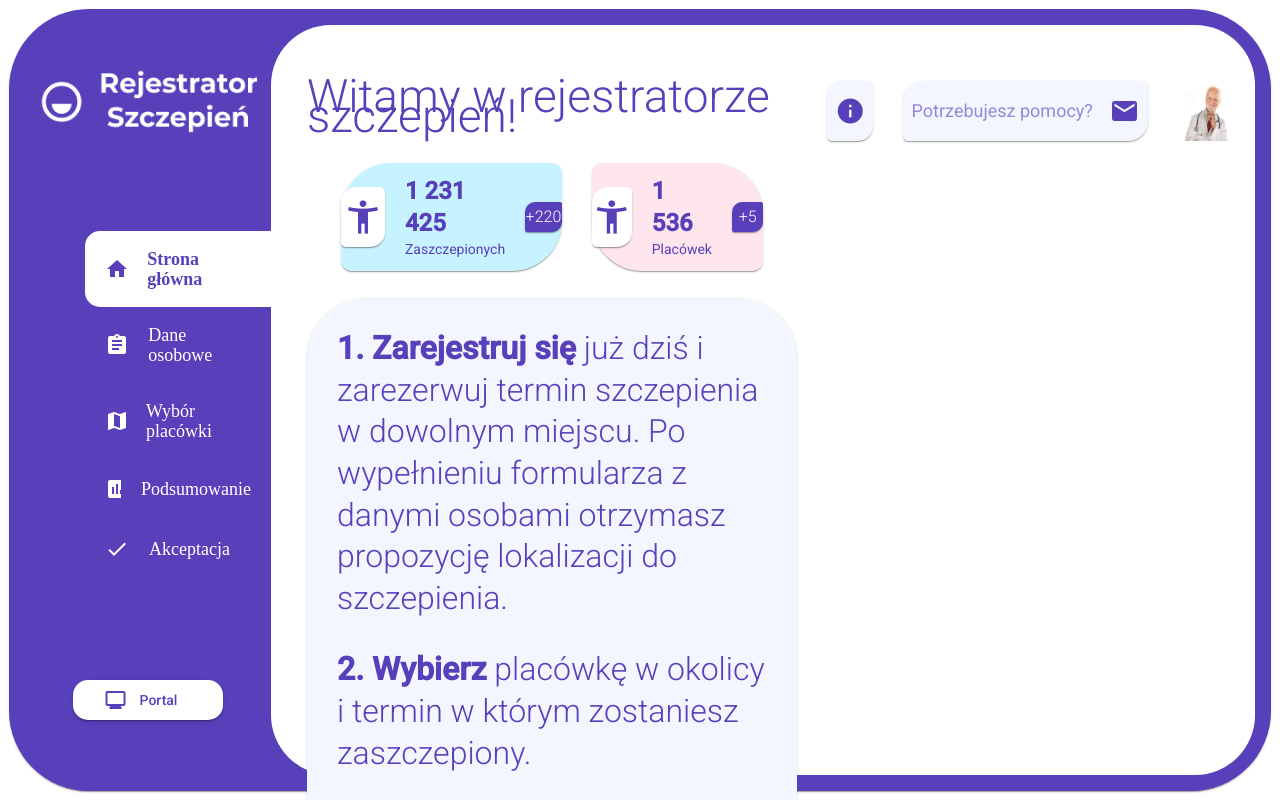
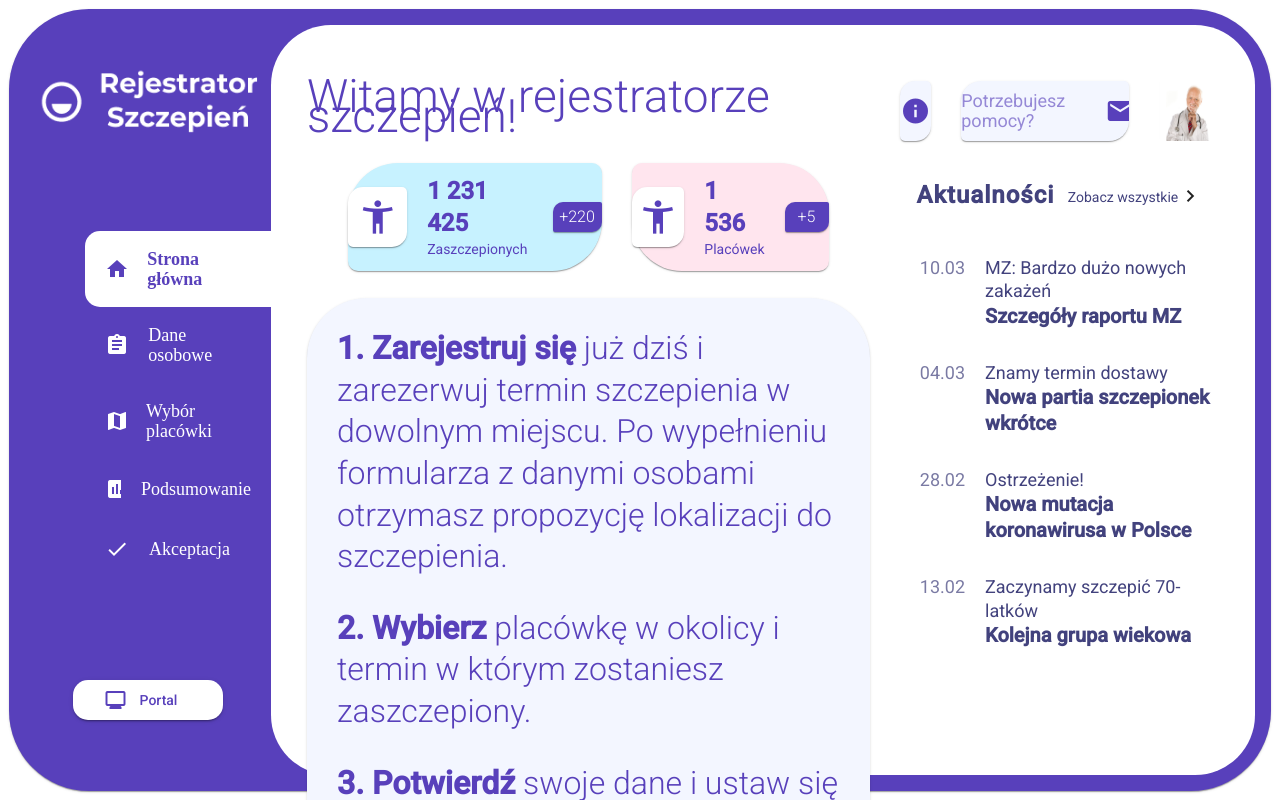
Before and after one commit to ziwg-projekt/front-end, an Angular app: page /main-page in a window 1280 px wide. Shown: the top 800 px of the page. Built offline with nearby package versions, Linux system fonts and the light colour scheme.

Commit message:
news section done

```diff
--- a/src/app/modules/registration-form/pages/form-main-page/form-main-page.component.html
+++ b/src/app/modules/registration-form/pages/form-main-page/form-main-page.component.html
@@ -1,24 +1,25 @@
 <div class="form-main-page-container" fxLayout="row" fxLayoutGap="30px">
-  <div class="guide-section" fxFlex="55" fxLayout="column">
+  <div class="guide-section" fxFlex="65" fxLayout="column">
     <div class="guide-header" fxFlex="15" fxLayoutAlign="center center">
       <p>Witamy w rejestratorze szczepień!</p>
     </div>
     <div class="guide-counter-container" fxFlex="20" fxLayout="row" fxLayoutAlign="center" fxLayoutGap="30px">
       <mat-card fxFlex="45" fxLayoutAlign="center center" fxLayoutGap="20px" class="guide-counter-card guide-left-card">
-        <mat-card class="small-icon-wrapper" fxLayoutAlign="center center" >
+        <mat-card class="small-icon-wrapper" fxLayoutAlign="center center">
           <mat-icon aria-hidden="false">accessibility_new</mat-icon>
         </mat-card>
         <div class="counter-info">
           <h1>1 231 425</h1>
           <p>Zaszczepionych</p>
         </div>
-        <mat-card class="guide-icon-counter-wrapper" fxLayoutAlign="center center"  style="width: 50px">
-<!--          <mat-icon aria-hidden="false" fxLayoutAlign="center center">add</mat-icon>-->
+        <mat-card class="guide-icon-counter-wrapper" fxLayoutAlign="center center" style="width: 50px">
+          <!--          <mat-icon aria-hidden="false" fxLayoutAlign="center center">add</mat-icon>-->
           <p>+220</p>
         </mat-card>
       </mat-card>
-      <mat-card fxFlex="35" fxLayoutAlign="center center" fxLayoutGap="20px" class="guide-counter-card guide-right-card">
-        <mat-card class="small-icon-wrapper" fxLayoutAlign="center center" >
+      <mat-card fxFlex="35" fxLayoutAlign="center center" fxLayoutGap="20px"
+                class="guide-counter-card guide-right-card">
+        <mat-card class="small-icon-wrapper" fxLayoutAlign="center center">
           <mat-icon aria-hidden="false">accessibility_new</mat-icon>
         </mat-card>
         <div class="counter-info">
@@ -45,7 +46,7 @@
       </mat-card>
     </div>
   </div>
-  <div class="info-section" fxFlex="45" fxLayout="column">
+  <div class="info-section" fxFlex="35" fxLayout="column">
     <div class="contact-container" fxFlex="10" fxLayout="row" fxLayoutAlign="center" fxLayoutGap="30px">
       <mat-card class="small-icon-wrapper contact-icon-wrapper" fxLayoutAlign="center center">
         <mat-icon>info</mat-icon>
@@ -57,7 +58,43 @@
       <img class="contact-image" src="assets/images/doctor.png" alt="doctor">
     </div>
     <div class="news-container" fxFlex="55">
-
+      <div class="news-header" fxLayout="row" fxLayoutAlign="space-around end">
+        <h1>Aktualności</h1>
+        <div fxLayout="row">
+          <p>Zobacz wszystkie</p>
+          <mat-icon>navigate_next</mat-icon>
+        </div>
+      </div>
+      <div class="news-content-container" fxLayout="column" fxLayoutGap="20px">
+        <div class="news-item" fxLayout="row" fxLayoutGap="20px">
+          <div class="news-date">
+            <p>10.03</p>
+          </div>
+          <p>MZ: Bardzo dużo nowych zakażeń
+            <br> <span>Szczegóły raportu MZ</span></p>
+        </div>
+        <div class="news-item" fxLayout="row" fxLayoutGap="20px">
+          <div class="news-date">
+            <p>04.03</p>
+          </div>
+          <p>Znamy termin dostawy
+            <br> <span>Nowa partia szczepionek wkrótce</span></p>
+        </div>
+        <div class="news-item" fxLayout="row" fxLayoutGap="20px">
+          <div class="news-date">
+            <p>28.02</p>
+          </div>
+          <p>Ostrzeżenie!
+            <br> <span>Nowa mutacja koronawirusa w Polsce</span></p>
+        </div>
+        <div class="news-item" fxLayout="row" fxLayoutGap="20px">
+          <div class="news-date">
+            <p>13.02</p>
+          </div>
+          <p>Zaczynamy szczepić 70-latków
+            <br> <span>Kolejna grupa wiekowa</span></p>
+        </div>
+      </div>
     </div>
     <div class="infection-rate-container" fxFlex="30">
 
--- a/src/app/modules/registration-form/pages/form-main-page/form-main-page.component.scss
+++ b/src/app/modules/registration-form/pages/form-main-page/form-main-page.component.scss
@@ -17,12 +17,14 @@
     height: 80%;
     padding: 0;
   }
+
   .guide-left-card {
     border-radius: 50px 10px 50px 10px;
     background-color: $color-light-blue;
   }
+
   .guide-right-card {
-    border-radius: 10px 50px 10px 50px ;
+    border-radius: 10px 50px 10px 50px;
     background-color: $color-light-pink;
   }
 }
@@ -34,6 +36,7 @@
     width: 40px;
     color: $color-purple;
   }
+
   height: 60px;
   width: 60px;
   border-radius: 15px 5px 15px 5px;
@@ -45,6 +48,7 @@
   height: 30px;
   border-radius: 10px 2px 10px 2px;
   padding: 0;
+
   p {
     margin: 0;
     font-size: 16px;
@@ -59,6 +63,7 @@
     font-weight: bold;
     margin: 0;
   }
+
   p {
     color: $color-purple;
     margin: 0;
@@ -75,20 +80,24 @@
   padding: 30px;
   border-radius: 60px;
   background-color: $color-light-purple;
+
   p {
     font-size: 32px;
     color: $color-purple;
     font-weight: lighter;
     line-height: 1.3;
     margin-bottom: 30px;
+
     span {
       font-weight: bold;
     }
   }
 }
+
 .contact-container {
   margin-top: 20px;
 }
+
 //.news-container {
 //  background-color: darkslateblue;
 //}
@@ -103,12 +112,14 @@
   border-radius: 20px 5px 20px 5px;
   padding: 0;
   background-color: $color-light-purple;
+
   p {
     margin: 0;
     color: $color-purple;
     opacity: 0.6;
     font-size: 18px;
   }
+
   mat-icon {
     font-size: 30px;
     height: 30px;
@@ -125,9 +136,54 @@
 
 .contact-icon-wrapper {
   background-color: $color-light-purple;
+
   mat-icon {
     font-size: 30px;
     height: 30px;
     width: 30px;
   }
 }
+
+.news-header {
+  padding: 30px 10px 0 10px;
+  margin-bottom: 25px;
+
+  p {
+    margin: 0;
+    color: #42427d;
+  }
+
+  h1 {
+    margin: 0;
+    color: #42427d;
+    font-weight: bold;
+    letter-spacing: 1px;
+  }
+  mat-icon  {
+    position: relative;
+    top: -3px;
+  }
+}
+
+.news-content-container {
+  padding: 20px 0 0 20px;
+}
+
+.news-item {
+  p {
+    font-size: 18px;
+    color: #42427d;
+    line-height: 1.3;
+  }
+
+  span {
+    font-weight: bold;
+    font-size: 20px;
+  }
+}
+
+.news-date {
+  p {
+    opacity: 0.7;
+  }
+}
```
